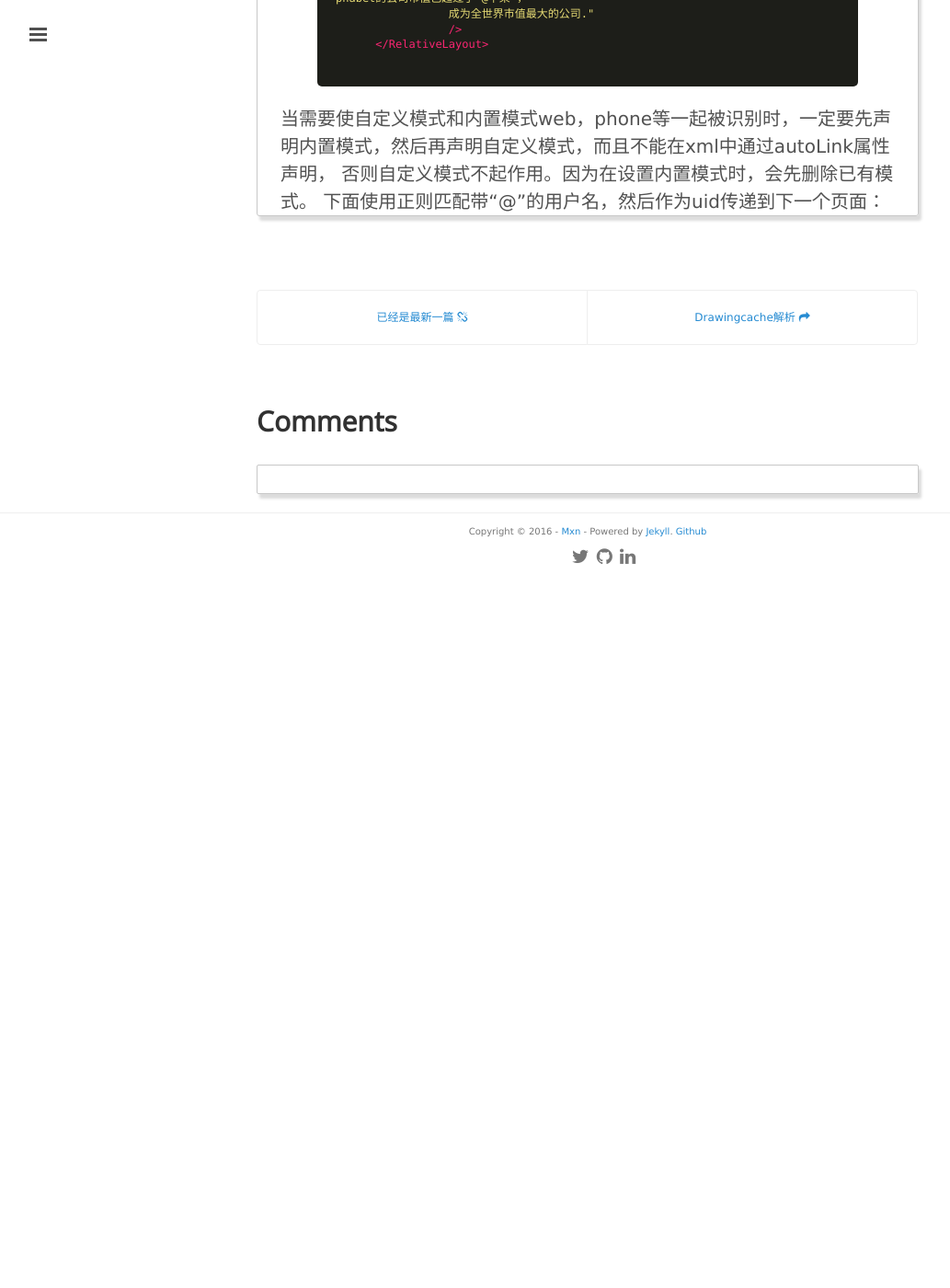
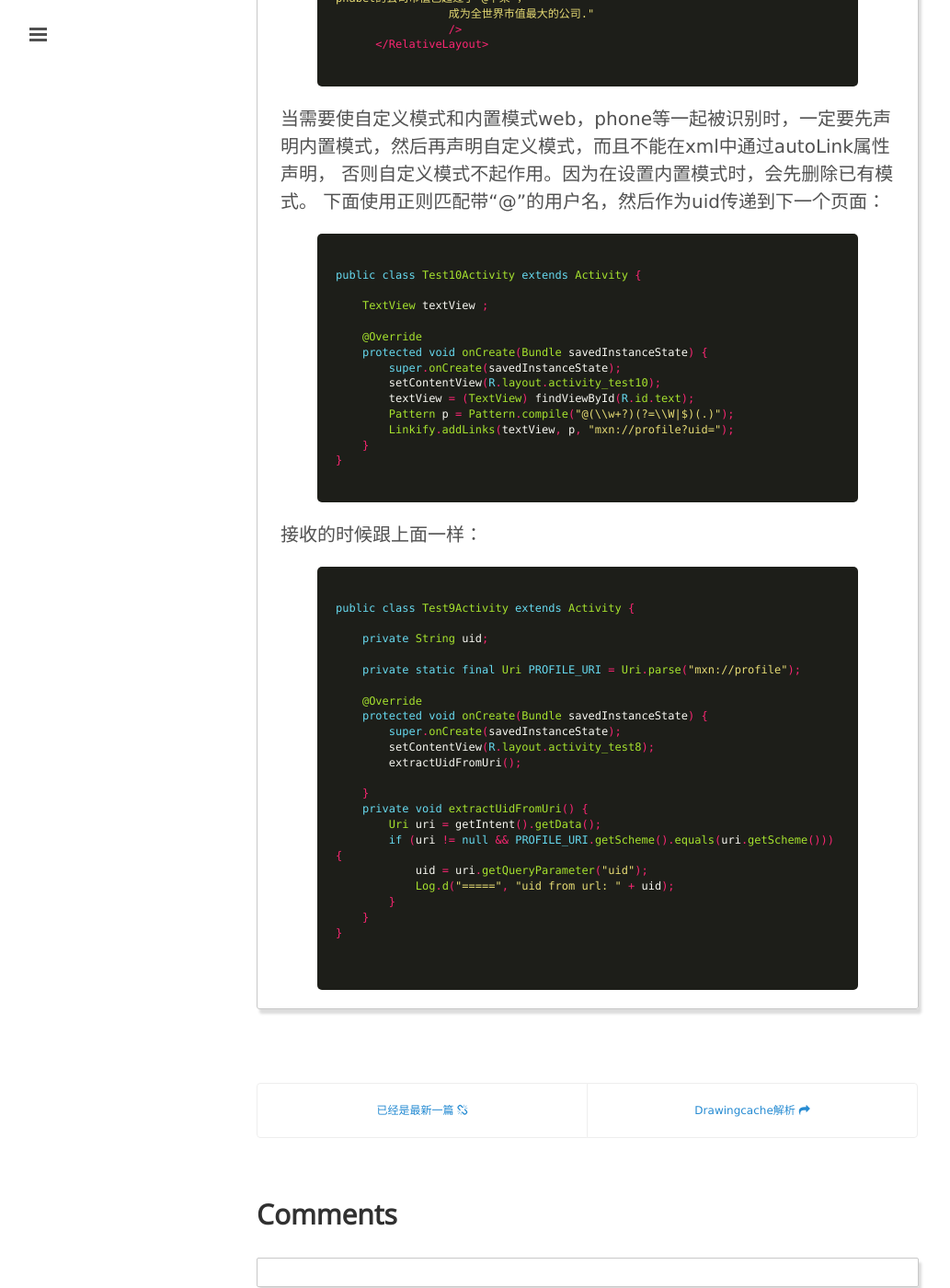
Before and after one commit to mxn21/mxn21.github.io, a Jekyll site: the page built from _posts/2016-1-29-TextView超链接实现方式总结.md, in a window 1280 px wide and 1400 px high, scrolled down 8101 px. Shown: the whole window at 92% size, without its empty margins (1-1034 px from the left). Built offline with Jekyll 4.4.1, drawn with Linux system fonts in a browser that asks for light colours; Markdown is read by kramdown in place of the engine named in the settings; comment, search, counter and statistics services are not loaded; before the commit the page ends 8731 px from its top, so only the background shows below that.

Commit message:
3543534534

```diff
--- a/_posts/2016-1-29-TextView超链接实现方式总结.md
+++ b/_posts/2016-1-29-TextView超链接实现方式总结.md
@@ -351,3 +351,46 @@
 当需要使自定义模式和内置模式web，phone等一起被识别时，一定要先声明内置模式，然后再声明自定义模式，而且不能在xml中通过autoLink属性声明，
 否则自定义模式不起作用。因为在设置内置模式时，会先删除已有模式。
 下面使用正则匹配带“@”的用户名，然后作为uid传递到下一个页面：
+
+      {% highlight java %}
+public class Test10Activity extends Activity {
+
+    TextView textView ;
+
+    @Override
+    protected void onCreate(Bundle savedInstanceState) {
+        super.onCreate(savedInstanceState);
+        setContentView(R.layout.activity_test10);
+        textView = (TextView) findViewById(R.id.text);
+        Pattern p = Pattern.compile("@(\\w+?)(?=\\W|$)(.)");
+        Linkify.addLinks(textView, p, "mxn://profile?uid=");
+    }
+}
+      {% endhighlight %}
+
+接收的时候跟上面一样：
+
+      {% highlight java %}
+public class Test9Activity extends Activity {
+
+    private String uid;
+
+    private static final Uri PROFILE_URI = Uri.parse("mxn://profile");
+
+    @Override
+    protected void onCreate(Bundle savedInstanceState) {
+        super.onCreate(savedInstanceState);
+        setContentView(R.layout.activity_test8);
+        extractUidFromUri();
+
+    }
+    private void extractUidFromUri() {
+        Uri uri = getIntent().getData();
+        if (uri != null && PROFILE_URI.getScheme().equals(uri.getScheme())) {
+            uid = uri.getQueryParameter("uid");
+            Log.d("=====", "uid from url: " + uid);
+        }
+    }
+}
+
+      {% endhighlight %}
```
